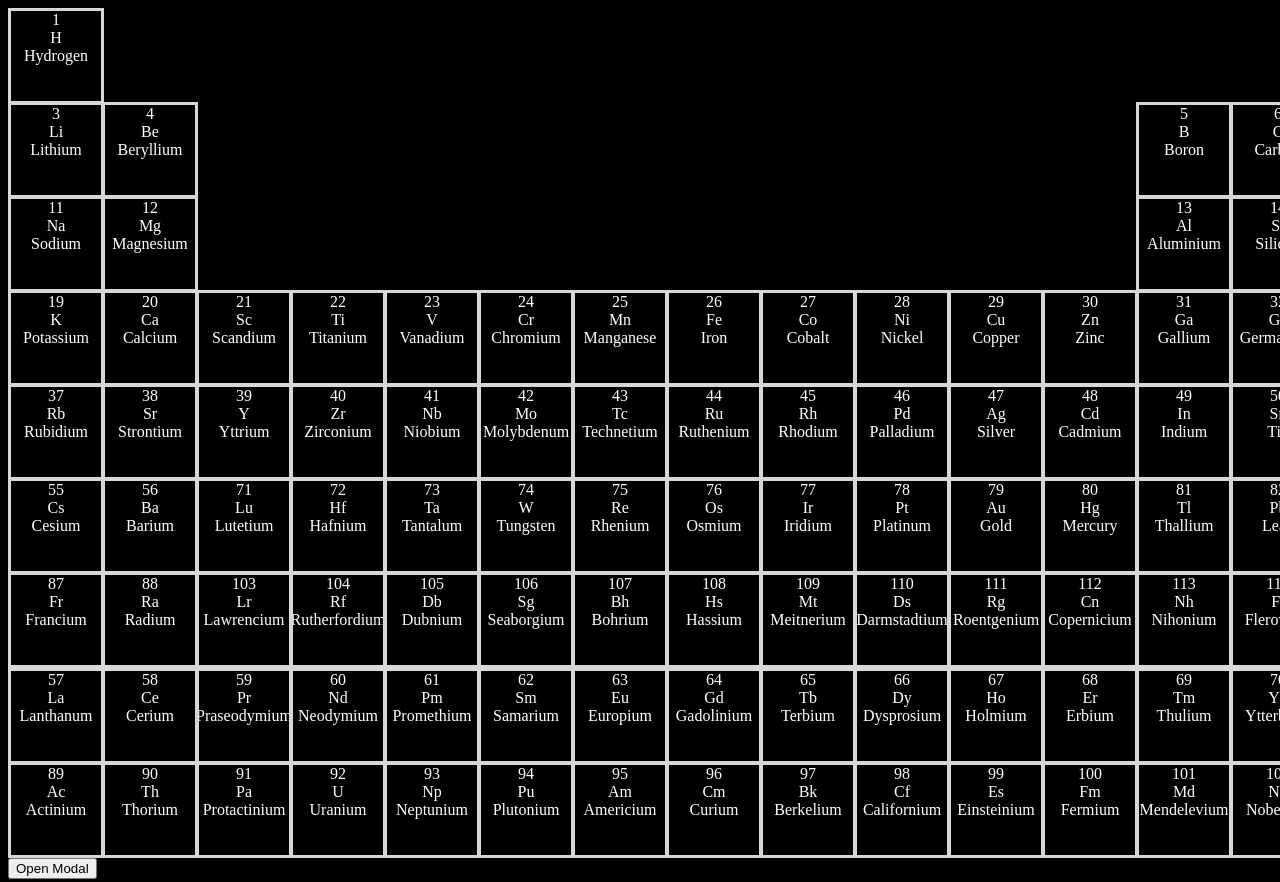
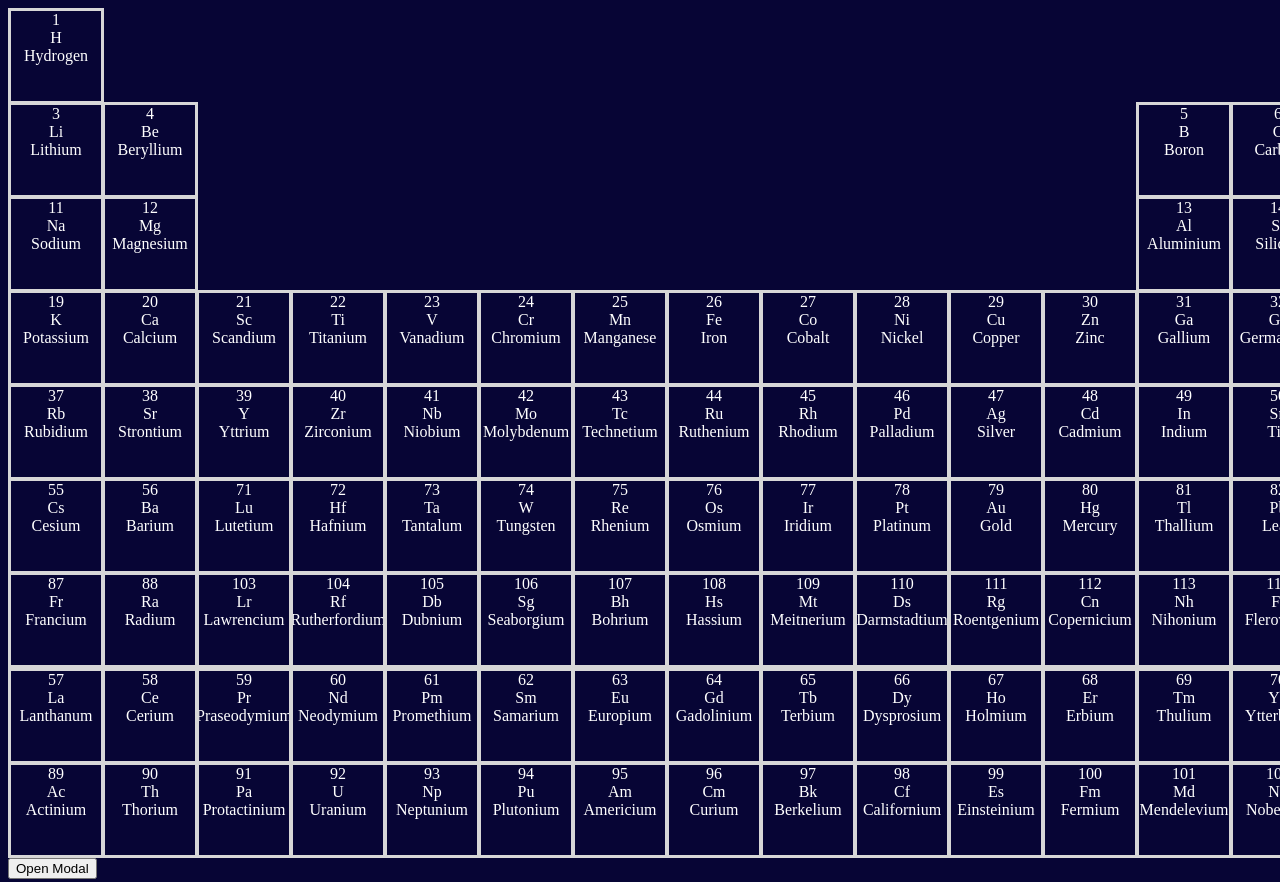
Before and after one commit to bilentamrat/digital-periodic-table, a plain HTML site: page index.html in a window 1280 px wide. Shown: the top 882 px of the page. Drawn offline with Linux system fonts and the light colour scheme.

Commit message:
Change background color

```diff
--- a/style.css
+++ b/style.css
@@ -38,7 +38,7 @@
 }
 
 body {
-  background-color: black;
+  background-color: #070535;
   color: white;
 }
 #div1 {
@@ -61,7 +61,7 @@ p {
   margin: 0;
 }
 
-/* select type of elements  */
+/* select type of elements */
 #element-selector {
   color: #fff;
   display: grid;
```
